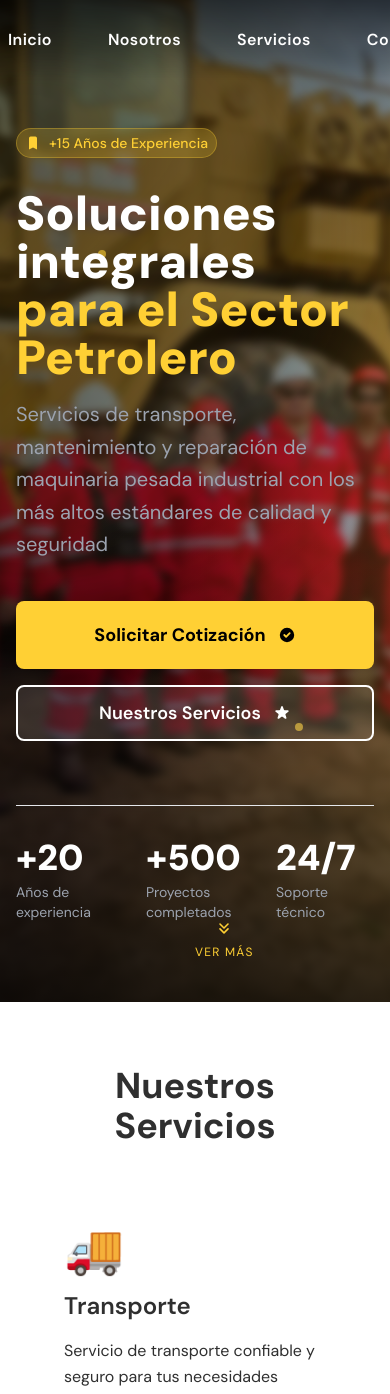
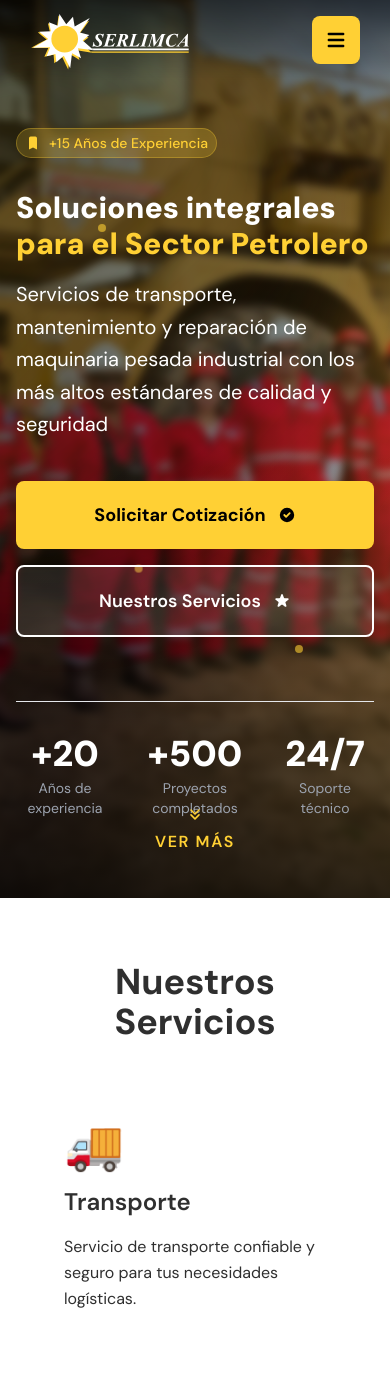
Before and after one commit to luis-alvarezf10/serlimca-page, a React (Vite) app: page / in a window 390 px wide. Shown: the top 1394 px of the page. Built offline with nearby package versions, Linux system fonts and the light colour scheme.

Commit message:
header y hero section: responsive design

```diff
--- a/src/components/Header.jsx
+++ b/src/components/Header.jsx
@@ -4,6 +4,7 @@ import { useLanguage } from '../context/LanguageContext'
 import logo from '../assets/normal-logo.svg'
 import logoWhite from '../assets/white-logo.svg'
 import 'flag-icons/css/flag-icons.min.css'
+import { HiMenu } from "react-icons/hi";
 
 const languages = [
   { code: 'es', flag: 've', name: 'Español' },
@@ -35,7 +36,7 @@ export default function Header() {
 
   return (
     <header className={`fixed top-0 left-0 right-0 z-50 transition-all duration-500 ${isScrolled ? 'bg-white backdrop-blur-md shadow-xl shadow-black/50' : 'bg-gradient-to-b from-black/50 to-transparent'}`}>
-      <nav className="flex items-center justify-evenly w-full">
+      <nav className="flex items-center justify-around  w-full">
         {/* Logo */}
         <Link className='flex items-center' to="/">
           <img src={ isScrolled ? logo : logoWhite} alt="logo de empresa" className="w-auto h-20" />
@@ -43,7 +44,7 @@ export default function Header() {
 
         {/* Desktop Menu */}
 
-        <div className="flex gap-10">
+        <div className="flex gap-5 hidden md:flex md:block">
           {navLinks.map((link) => (
             <Link className={`px-2 py-1 font-semibold rounded-lg tracking-wide ${isScrolled ? 'hover:bg-gray-300' : 'text-white hover:bg-white/10'}`} key={link.to} to={link.to}>
               {link.label}
@@ -54,10 +55,10 @@ export default function Header() {
         <div className='flex items-center justify-center gap-5'>
         {/* Language Dropdown */}
 
-          <div className="relative ">
+          <div className="relative hidden lg:block">
             <button
               onClick={() => setLangDropdownOpen(!langDropdownOpen)}
-              className={`inline-flex items-center justify-center px-4 py-2 text-sm font-medium rounded-lg border hover:bg-gray-100 ${isScrolled ? '' : 'text-gray-100'}`}
+              className={`inline-flex items-center justify-center px-4 py-2 text-sm font-medium rounded-lg border animation-color duration-200 ${isScrolled ? 'hover:bg-gray-100 ' : 'text-gray-100 hover:bg-gray-100/10'}`}
               type="button"
             >
               <span className={`fi fi-${languages.find(lang => lang.code === language)?.flag} mr-2`}></span>
@@ -94,15 +95,15 @@ export default function Header() {
           </div>
 
           <div>
-            <Link className='bg-primary px-5 py-2 font-bold text-black rounded-full tracking-wide' to="/contacto">
-              {t('hero.cta.quote')}
+            <Link className='bg-primary px-5 py-2 font-bold text-black rounded-full tracking-wide hidden md:block' to="/contacto">
+              {t('nav.contact')}
             </Link>
           </div>
         </div>
 
         {/* Mobile Menu Button */}
-        <button className="md:hidden" onClick={() => setMenuOpen(!menuOpen)}>
-          ☰
+        <button className="md:hidden bg-primary p-3 rounded-lg text-black text-2xl" onClick={() => setMenuOpen(!menuOpen)}>
+          <HiMenu />
         </button>
       </nav>
 
--- a/src/components/buttons.jsx/OutlinedButton.jsx
+++ b/src/components/buttons.jsx/OutlinedButton.jsx
@@ -2,7 +2,7 @@ export default function OutlinedButton({ children, onClick, className = '' }) {
   return (
     <button
       onClick={onClick}
-      className={`relative px-6 py-3 border-2 border-white text-white font-semibold rounded-lg bg-white/10
+      className={`relative p-5 border-2 border-white text-white font-semibold rounded-lg bg-white/10
         overflow-hidden transition-all duration-300 ease-in-out
         hover:bg-white hover:text-black hover:shadow-[0_0_20px_5px_rgba(255,255,255,0.4)]
         active:shadow-none
--- a/src/context/LanguageContext.jsx
+++ b/src/context/LanguageContext.jsx
@@ -7,7 +7,7 @@ export const translations = {
   'nav.services': { es: 'Servicios', en: 'Services' },
   'nav.coverage': { es: 'Cobertura', en: 'Coverage' },
   'nav.gallery': { es: 'Galería', en: 'Gallery' },
-  'nav.contact': { es: 'Contacto', en: 'Contact' },
+  'nav.contact': { es: 'Contáctanos', en: 'Contact Us' },
 
   // Hero
   'hero.title': { es: 'Soluciones integrales', en: 'Comprehensive solutions' },
--- a/src/pages/home/components/HeroSection.jsx
+++ b/src/pages/home/components/HeroSection.jsx
@@ -75,7 +75,7 @@ const HeroSection = () => {
       <div className="relative container mx-auto px-4 pt-32 pb-20">
         <div className="max-w-4xl">
           {/* Badge */}
-          <div className="inline-flex items-center gap-2 bg-primary/20 backdrop-blur-sm rounded-full px-2 py-1 mb-8 animate-fade-up border border-primary/30 text-primary">
+          <div className="inline-flex items-center gap-2 bg-primary/20 backdrop-blur-sm rounded-full px-2 py-1 mb-8 animate-fade-up border border-primary/30 text-primary cursor-default">
             <HiBookmark />
             <span className=" font-medium text-sm">
               {t('why.experience')}
@@ -83,13 +83,13 @@ const HeroSection = () => {
           </div>
 
           {/* Title */}
-          <h1 className="font-heading text-5xl md:text-6xl lg:text-7xl font-black text-primary-foreground mb-4 animate-fade-up text-white" style={{ animationDelay: '0.1s' }}>
+          <h1 className="font-heading text-3xl md:text-5xl lg:text-7xl font-black text-primary-foreground mb-4 animate-fade-up text-white" style={{ animationDelay: '0.1s' }}>
             {t('hero.title')}
             <span className="block text-shimmer text-primary">{t('hero.subtitle')}</span>
           </h1>
 
           {/* Description */}
-          <p className="text-xl md:text-xl text-gray-400 max-w-2xl mb-10 leading-relaxed animate-fade-up " style={{ animationDelay: '0.2s' }}>
+          <p className="text-xl md:text-xl text-white md:text-gray-400 max-w-2xl mb-10 leading-relaxed animate-fade-up " style={{ animationDelay: '0.2s' }}>
             {t('hero.description')}
           </p>
 
@@ -109,7 +109,7 @@ const HeroSection = () => {
           </div>
 
           {/* Stats */}
-          <div className="grid grid-cols-3 gap-8 mt-16 pt-8 border-t border-primary-foreground/20 animate-fade-up text-white cursor-default" style={{ animationDelay: '0.4s' }}>
+          <div className="grid grid-cols-3 gap-8 mt-16 pt-8 border-t border-primary-foreground/20 animate-fade-up text-white text-center cursor-default" style={{ animationDelay: '0.4s' }}>
             <div className="group">
               <div className="font-heading text-4xl md:text-5xl font-black group-hover:scale-110 transition-transform duration-300">
                 +{counters.years}
@@ -133,10 +133,12 @@ const HeroSection = () => {
       </div>
 
       {/* Scroll Indicator */}
-      <Link className="absolute bottom-8 left-1/2 -translate-x-1/2 flex flex-col items-center gap-2 animate-bounce text-primary"  to="/contacto">
-        <HiChevronDoubleDown />
-        <span className="text-xs uppercase tracking-widest">Ver más</span>
-      </Link>
+      <div className='absolute bottom-8 w-full flex justify-center'>
+        <Link className="flex flex-col items-center gap-2 animate-bounce text-primary font-semibold"  to="/contacto">
+          <HiChevronDoubleDown />
+          <span className="uppercase tracking-widest">Ver más</span>
+        </Link>
+      </div>
     </section>
   );
 };
```
